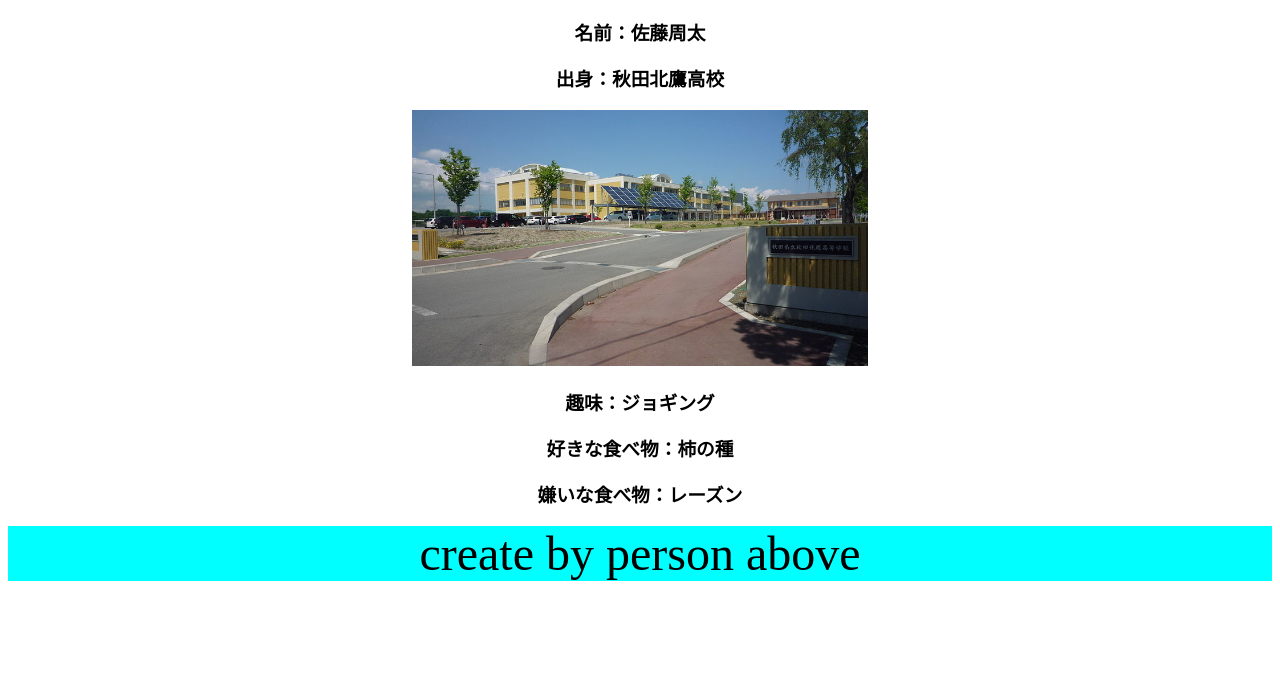
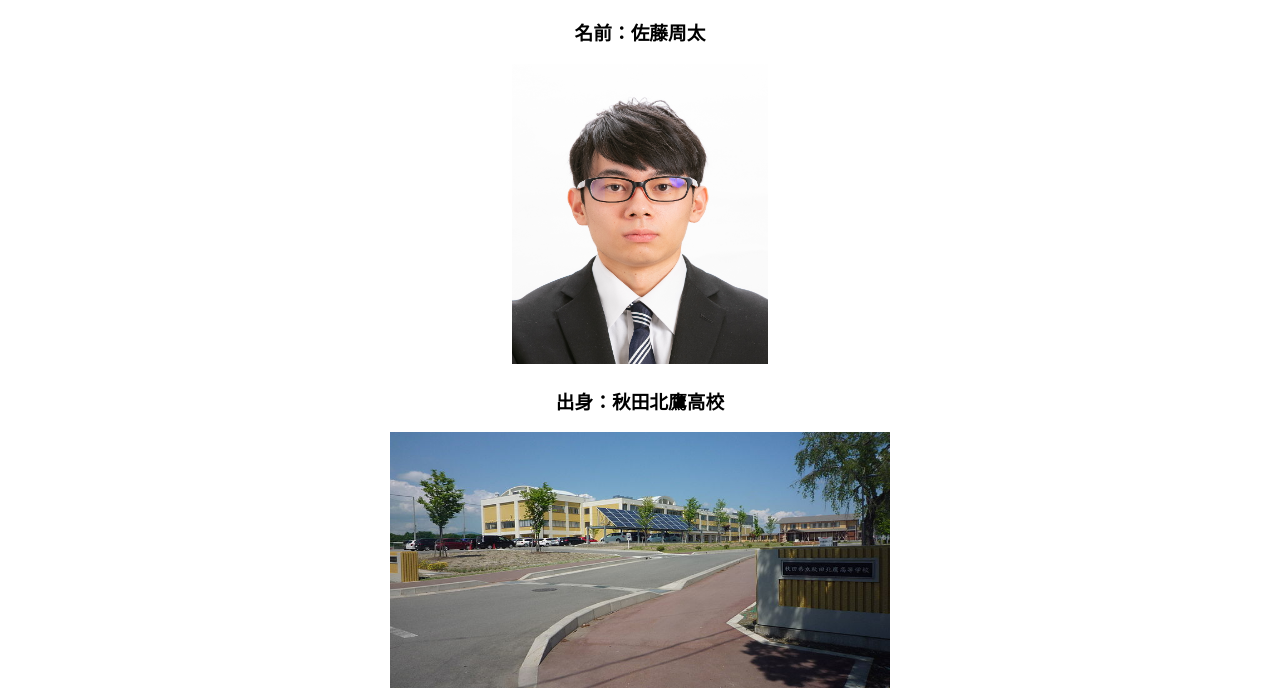
Before and after one commit to ShinyaTanaka46/git_kadai, a plain HTML site: page introduction_satosyuta.html in a window 1280 px wide. Shown: the part 138-828 px from the top of the page. Before the commit the page ends 800 px from the top, so only its background shows below. Drawn offline with Linux system fonts and the light colour scheme.

Commit message:
自己紹介

```diff
--- a/introduction_satosyuta.html
+++ b/introduction_satosyuta.html
@@ -12,9 +12,10 @@
 	<div style="text-align:center">
 	<h1>自己紹介</h1>
 	<h3>名前：佐藤周太<br></h3>
+	<img border="0" src="satosyuta.jpg" width="256" height="300">
 	<h3>出身：秋田北鷹高校</h3>
 	<img border="0" src="akitahokuyoukoukou.jpg"
-	width"256" height="256" alt="科目紹介2">
+	width="500" height="256" alt="">
 	<h3>趣味：ジョギング</h3>
 	<h3>好きな食べ物：柿の種</h3>
 	<h3>嫌いな食べ物：レーズン</h3>
```
